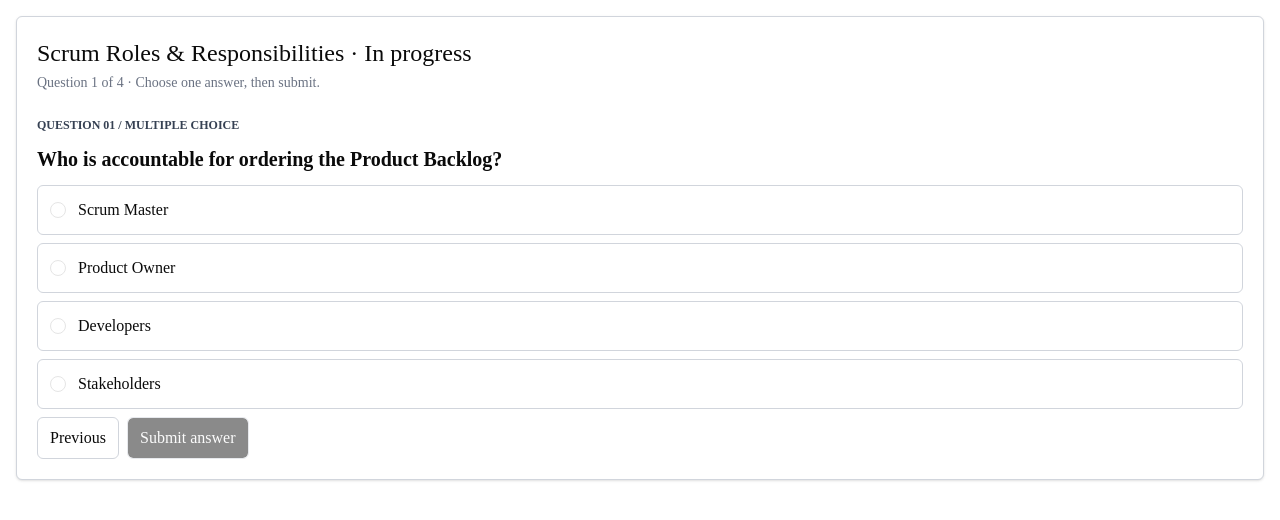
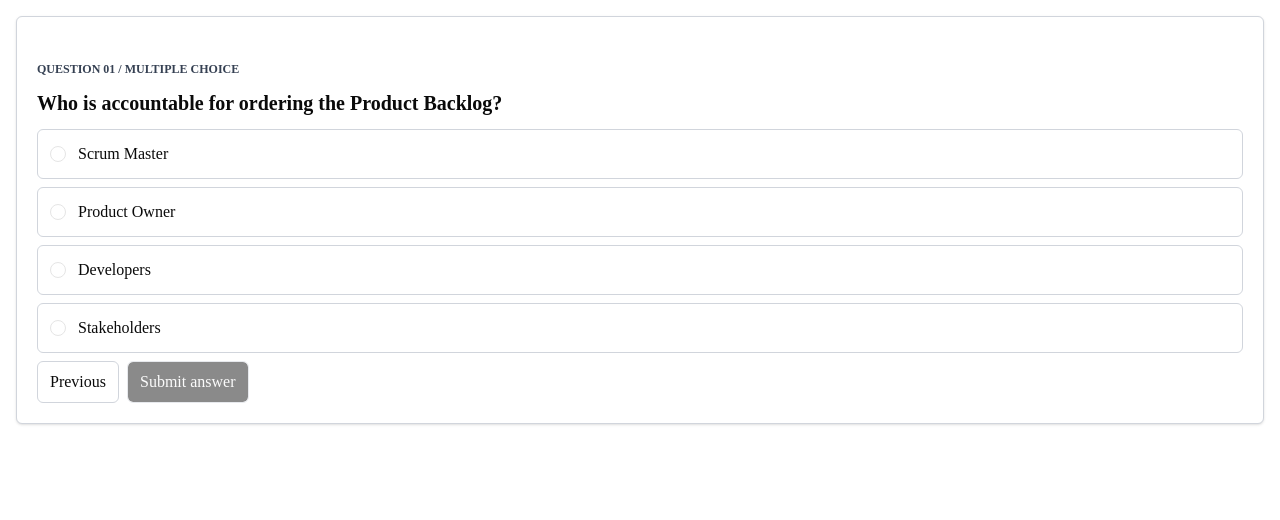
Before and after one commit to chingu-voyages/X02-team-01, a Next.js app in the folder frontend/: page / in a window 1280 px wide. Shown: the top 520 px of the page. Built offline with nearby package versions, Linux system fonts and the light colour scheme.

Commit message:
refactor(layout): update PageHeader to accept generic title, status, and subtitle props

```diff
--- a/frontend/src/components/layouts/PageHeader.tsx
+++ b/frontend/src/components/layouts/PageHeader.tsx
@@ -1,33 +1,37 @@
 interface PageHeaderProps {
-  currentQuestionIndex: number;
-  totalQuestions: number;
-  isMultiple: boolean;
-  category: string;
+  title: React.ReactNode;
+  subtitle?: React.ReactNode;
+  status?: string;
+  stepLabel?: string;
 }
 
 export default function PageHeader({
-  currentQuestionIndex,
-  totalQuestions,
-  isMultiple,
-  category,
+  title,
+  subtitle,
+  status,
+  stepLabel,
 }: PageHeaderProps) {
-  const instructionText = isMultiple
-    ? "Choose all that apply, then submit."
-    : "Choose one answer, then submit.";
+
 
   return (
     <div>
       <div className="mb-4 sm:mb-6">
+        {stepLabel && (
+          <p className="text-xs font-semibold uppercase tracking-wider text-gray-500 mb-1">
+            {stepLabel}
+          </p>
+        )}
         <h1 className="text-lg sm:text-2xl">
-          {category}{" "}
-          <span aria-hidden="true" className="font-normal">
-            · In progress
-          </span>
+          {title}
+          {status && (
+            <span aria-hidden="true" className="font-normal text-gray-500 ml-2">
+              · {status}
+            </span>
+          )}
         </h1>
-        <p className="text-xs sm:text-sm text-gray-500 mt-1">
-          Question {currentQuestionIndex + 1} of {totalQuestions}{" "}
-          <span aria-hidden="true">·</span> {instructionText}
-        </p>
+        {subtitle && (
+          <p className="text-xs sm:text-sm text-gray-500 mt-1">{subtitle}</p>
+        )}
       </div>
     </div>
   );
```
